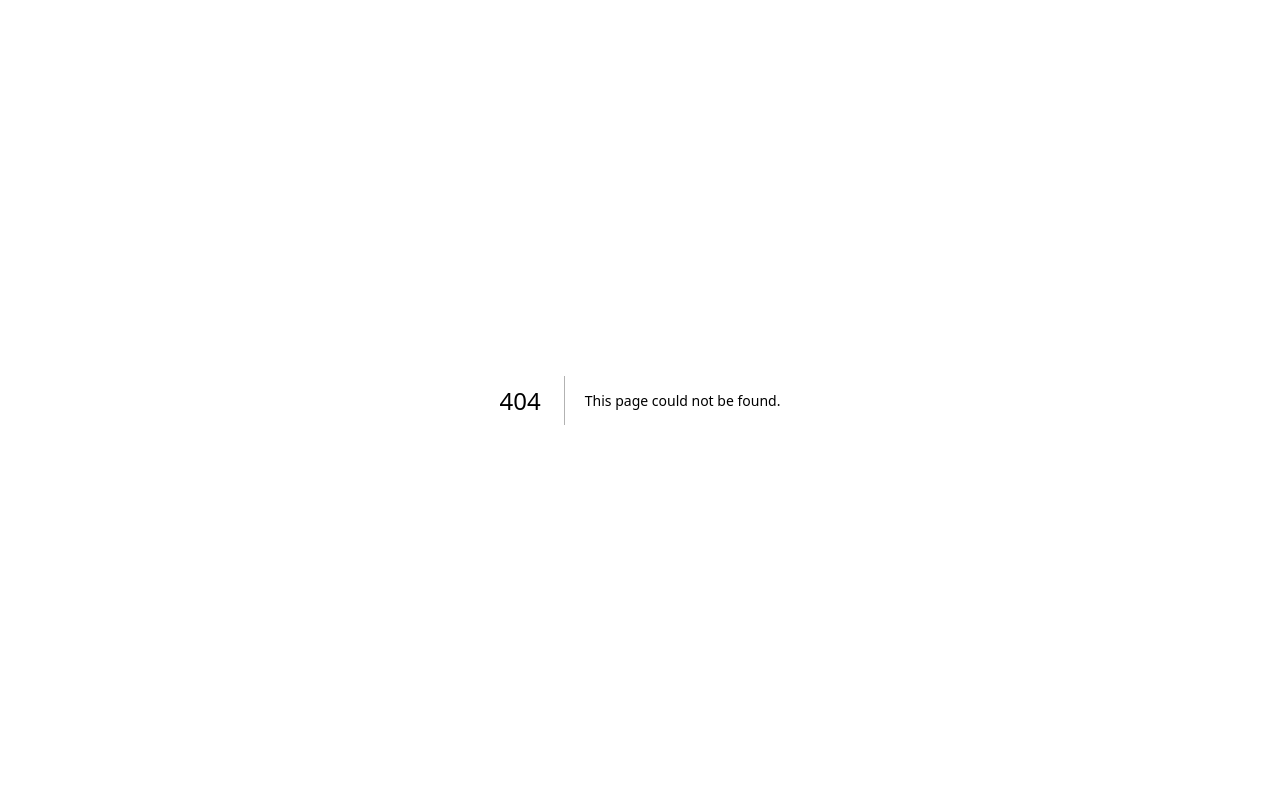
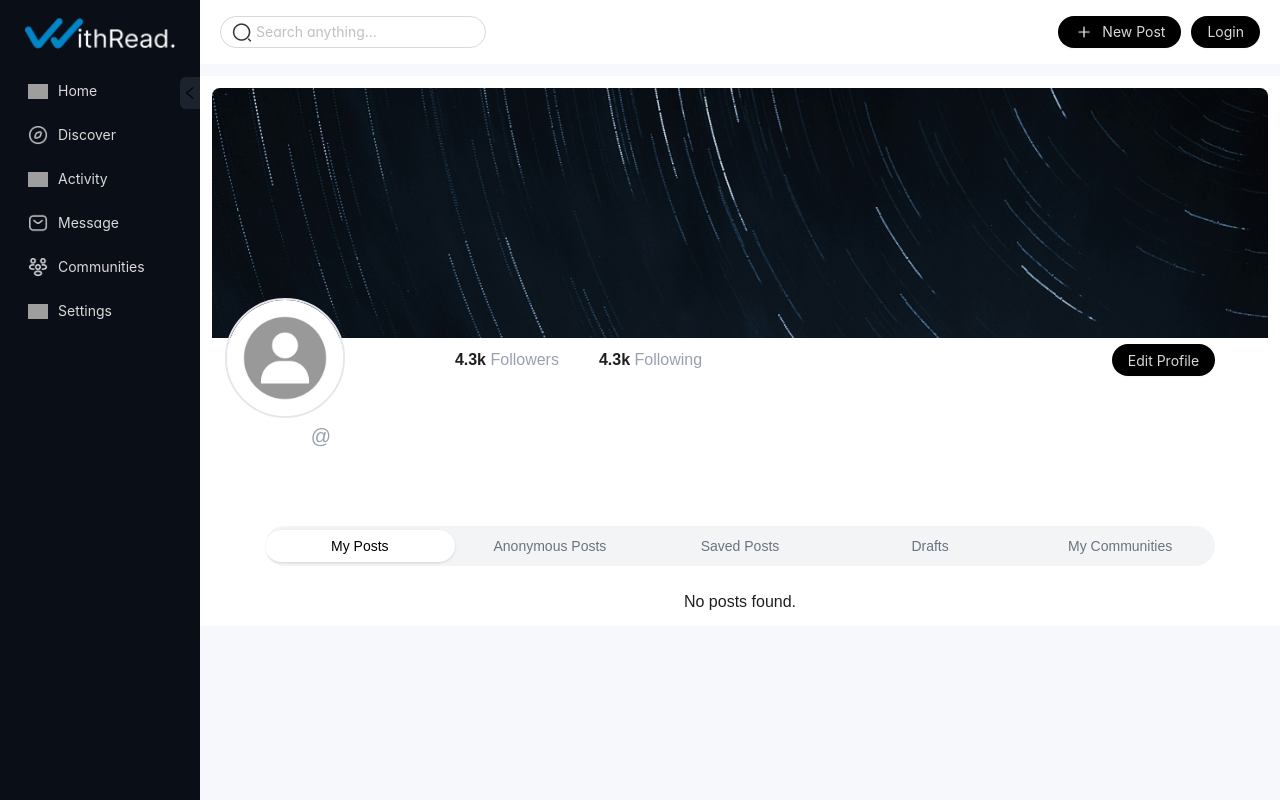
Before and after one commit to emmasam1/withread, a Next.js app: page /dashboard/profile in a window 1280 px wide. Before the commit this address had no page. Built offline with nearby package versions, Linux system fonts and the light colour scheme; grey boxes are pictures that could not be loaded.

Commit message:
working on user profile

```diff
--- /dev/null
+++ b/src/app/dashboard/components/UserDraft.jsx
@@ -0,0 +1,73 @@
+"use client";
+import React, { useEffect, useState } from "react";
+import { useApp } from "../../context/context";
+import { Card } from "antd";
+import axios from "axios";
+import { toast } from "react-toastify";
+
+const { Meta } = Card;
+
+const UserDraft = () => {
+  const { API_BASE_URL, setLoading, loading, user, token } = useApp();
+  const [drafts, setDrafts] = useState([]);
+
+  useEffect(() => {
+    const getDrafts = async () => {
+      if (!API_BASE_URL || !token) return;
+      try {
+        setLoading(true);
+        const res = await axios.get(`${API_BASE_URL}/api/post/user/drafts`, {
+          headers: {
+            Authorization: `Bearer ${token}`,
+          },
+        });
+
+        if (res.data.success) {
+            console.log(res)
+        //   setDrafts(res.data.posts || []);
+        //   console.log(res.data.posts, "Fetched Posts");
+        } else {
+          toast.error("Failed to fetch posts");
+        }
+      } catch (error) {
+        console.error("Error fetching user posts:", error);
+        toast.error("Error fetching user posts");
+      } finally {
+        setLoading(false);
+      }
+    };
+
+    getDrafts();
+  }, [API_BASE_URL, token]);
+
+  return (
+    <div>
+      {/* <div className="mt-6 grid grid-cols-1 sm:grid-cols-2 lg:grid-cols-3 gap-6">
+        {posts && posts.length > 0 ? (
+          posts.map((post) => (
+            <Card
+              key={post._id}
+              hoverable
+              cover={
+                <img
+                  alt="Post cover"
+                  src={post.images || "/images/placeholder.jpg"}
+                  className="h-60 w-full object-cover"
+                />
+              }
+            >
+              <Meta
+                title={post.title || "Untitled Post"}
+                description={post.content?.slice(0, 100) || "No description available."}
+              />
+            </Card>
+          ))
+        ) : (
+          <p>No posts found.</p>
+        )}
+      </div> */}
+    </div>
+  );
+};
+
+export default UserDraft;
--- /dev/null
+++ b/src/app/dashboard/components/UserPost.jsx
@@ -0,0 +1,79 @@
+"use client";
+import React, { useEffect, useState } from "react";
+import { useApp } from "../../context/context";
+import { Card } from "antd";
+import axios from "axios";
+import { toast } from "react-toastify";
+import WithReadLoader from "../components/WithReadLoader";
+
+const { Meta } = Card;
+
+const UserPost = () => {
+  const { API_BASE_URL, setLoading, loading, user, token } = useApp();
+  const [posts, setPosts] = useState([]);
+
+  useEffect(() => {
+    const getPost = async () => {
+      if (!API_BASE_URL || !token) return;
+      try {
+        setLoading(true);
+        const res = await axios.get(`${API_BASE_URL}/api/post/user/posts`, {
+          headers: {
+            Authorization: `Bearer ${token}`,
+          },
+        });
+
+        if (res.data.success) {
+          setPosts(res.data.posts || []);
+          console.log(res.data.posts, "Fetched Posts");
+        } else {
+          toast.error("Failed to fetch posts");
+        }
+      } catch (error) {
+        console.error("Error fetching user posts:", error);
+        toast.error("Error fetching user posts");
+      } finally {
+        setLoading(false);
+      }
+    };
+
+    getPost();
+  }, [API_BASE_URL, token]);
+
+  return (
+    <div>
+      <div className="mt-6 grid grid-cols-1 sm:grid-cols-2 lg:grid-cols-3 gap-6">
+    {loading ? (
+        <WithReadLoader/>
+      ) : (
+        posts && posts.length > 0 ? (
+          posts.map((post) => (
+            <Card
+              key={post._id}
+              hoverable
+              cover={
+                <img
+                  alt="Post cover"
+                  src={post.images || "/images/placeholder.jpg"}
+                  className="h-60 w-full object-cover"
+                />
+              }
+            >
+              <Meta
+                title={post.title || "Untitled Post"}
+                description={post.description || "No description available"}
+              />
+            </Card>
+          ))
+        ) : (
+          <div className="col-span-3 text-center">
+            <p>No posts found.</p>
+          </div>
+        )
+      ) }
+      </div>
+    </div>
+  );
+};
+
+export default UserPost;
--- a/src/app/dashboard/feeds/[id]/page.jsx
+++ b/src/app/dashboard/feeds/[id]/page.jsx
@@ -163,7 +163,6 @@ const Page = () => {
     getComment();
   }, [API_BASE_URL, postId]);
 
-
   const handleReplySubmit = async (commentIdFromProp, index) => {
     const replyText = replyInputs[index]?.trim();
     if (!replyText) return;
@@ -216,7 +215,6 @@ const Page = () => {
       toast.error("Failed to post reply.");
     }
   };
-
 
   const handleEmojiClick = (emojiData) => {
     setCommentInput((prev) => prev + emojiData.emoji);
--- a/src/app/dashboard/layout.jsx
+++ b/src/app/dashboard/layout.jsx
@@ -63,9 +63,7 @@ export default function DashboardLayout({ children }) {
       key: "1",
       label: (
         <a
-          target="_blank"
-          rel="noopener noreferrer"
-          href="https://www.antgroup.com"
+          href="/dashboard/profile"
           className="flex !text-[#D9D9D9] items-center gap-3"
         >
           <Image src="/images/profile.png" alt="icon" width={17} height={10} />{" "}
--- /dev/null
+++ b/src/app/dashboard/profile/page.jsx
@@ -0,0 +1,114 @@
+"use client";
+import React, { useState } from "react";
+import { useApp } from "../../context/context";
+import { toast } from "react-toastify";
+import Image from "next/image";
+import { Button } from "antd";
+import { motion } from "framer-motion";
+import UserPost from "../components/UserPost";
+import UserDraft from "../components/UserDraft";
+
+const Page = () => {
+  const { API_BASE_URL, setLoading, loading, user, token } = useApp();
+  const [activeTab, setActiveTab] = useState("1");
+
+  const tabs = [
+    { key: "1", label: "My Posts", content: <UserPost/> },
+    { key: "2", label: "Anonymous Posts" },
+    { key: "3", label: "Saved Posts" },
+    { key: "4", label: "Drafts", content: <UserDraft /> },
+    { key: "5", label: "My Communities" },
+  ];
+
+  const activeIndex = tabs.findIndex((tab) => tab.key === activeTab);
+
+  return (
+    <div className="p-3 bg-white">
+      {/* Banner */}
+      <div className="rounded-tl-lg rounded-tr-lg">
+        <div className="relative">
+          <Image
+            src={user?.banner || "/images/banner.jpg"}
+            alt="banner"
+            width={1000}
+            height={200}
+            className="w-full h-[250px] object-cover rounded-tl-lg rounded-tr-lg"
+          />
+        </div>
+      </div>
+
+      {/* Profile Info */}
+      <div className="relative mx-auto w-9/10">
+        <div className="flex">
+          {/* Avatar and Name */}
+          <div className="flex flex-col items-center">
+            <div className="h-[120px] w-[120px] rounded-full border-2 border-gray-200 overflow-hidden relative -top-10 -left-10">
+              <Image
+                src={user?.avatar || "/images/avatar.jpg"}
+                alt="user image"
+                width={500}
+                height={500}
+                className="w-full h-full object-cover"
+              />
+            </div>
+            <p className="mt-2 -left-3 !text-left text-2xl relative -top-10 font-bold">
+              {user?.firstName} {user?.lastName}
+            </p>
+            <p className="text-xl -left-1 relative -top-11 text-gray-400">
+              @{user?.username}
+            </p>
+          </div>
+
+          {/* Followers and Button */}
+          <div className="ml-auto w-4/5 flex justify-between items-center relative -top-14">
+            <div className="flex items-center gap-10">
+              <p className="font-semibold">
+                4.3k <span className="font-light text-gray-400">Followers</span>
+              </p>
+              <p className="font-semibold">
+                4.3k <span className="font-light text-gray-400">Following</span>
+              </p>
+            </div>
+            <Button className="!bg-black !text-[#D9D9D9] !border-0 !rounded-full !py-4 !px-4 flex gap-2">
+              Edit Profile
+            </Button>
+          </div>
+        </div>
+
+        <p className="relative -top-8">{user?.bio}</p>
+      </div>
+
+      {/* Tabs */}
+      <div className="relative mt-8 bg-gray-100 rounded-full h-10 overflow-hidden flex mx-auto w-9/10">
+        {/* Highlight pill */}
+        <motion.span
+          layout
+          transition={{ type: "spring", stiffness: 500, damping: 40 }}
+          className="absolute top-1 h-8 bg-white rounded-full shadow"
+          style={{
+            width: `${100 / tabs.length}%`,
+            left: `calc(${activeIndex} * (100% / ${tabs.length}))`,
+          }}
+        />
+
+        {/* Tab buttons */}
+        {tabs.map((tab) => (
+          <button
+            key={tab.key}
+            onClick={() => setActiveTab(tab.key)}
+            className={`flex-1 z-10 text-xs sm:text-sm font-medium transition-colors ${
+              activeTab === tab.key ? "text-black" : "text-gray-500"
+            }`}
+          >
+            {tab.label}
+          </button>
+        ))}
+      </div>
+
+      {/* Tab Content */}
+      <div className="mx-auto w-9/10 mt-6">{tabs.find((tab) => tab.key === activeTab)?.content}</div>
+    </div>
+  );
+};
+
+export default Page;
```
Also changed, not shown: public/images/avatar.jpg (added), public/images/banner.jpg (added). Lines whose indentation alone changed are shown as unchanged.
